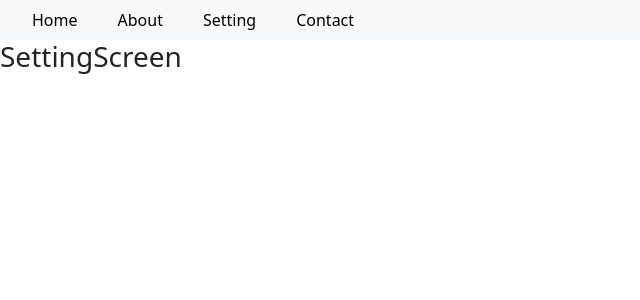
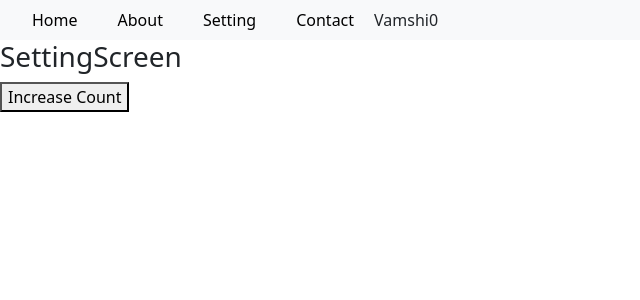
Before and after one commit to Vamshii17/REACT_PRACTICE, a React (Create React App) app: page /setting in a window 1280 px wide. Shown: the top 300 px of the page, without its empty margins (0-640 px from the left). Built offline with nearby package versions, Linux system fonts and the light colour scheme.

Commit message:
Prop drilling, global state management, context API and useContext hook

```diff
--- a/src/Components/Nav_Bar/nav_Bar.js
+++ b/src/Components/Nav_Bar/nav_Bar.js
@@ -1,6 +1,11 @@
+import { useContext } from "react";
 import { Link } from "react-router-dom";
+import { UserInfo } from "../../Navigation/navigationStack";
 
 const NavBar = () => {
+  const globalInfo = useContext(UserInfo)
+  console.log("globalInfo:", globalInfo)
+  const {name, count} = globalInfo;
     const lightMode = true;
     const linkStyle = {
         textDecoration: "none",
@@ -27,6 +32,10 @@ const NavBar = () => {
             <li className="nav-item">
               <Link style={linkStyle} to={"/contact"}>Contact</Link>
             </li>
+            <li className="nav-item">
+              {name}
+              {count}
+            </li>
           </ul>
         </div>
       </nav>
--- a/src/Navigation/navigationStack.js
+++ b/src/Navigation/navigationStack.js
@@ -5,11 +5,27 @@ import ContactScreen from "../Screens/contactScreen";
 import SettingScreen from "../Screens/settingScreen";
 import InvalidScreen from "../Screens/invalidScreen";
 import ProductDetailsCmp from "../Components/productListing/productDetails";
+import { createContext, useState } from "react";
 
+export const UserInfo = createContext();
 
 const NavigationStack = () => {
+    const [userName, setUserName] = useState("Vamshi");
+    const [count, setCount] = useState(0);
+
+    const increaseCount = () => {
+        setCount(count+1);
+    }
+
     return(
         <>
+        <UserInfo.Provider value={{
+            name: userName,
+            salary: 2000,
+            count: count,
+            increaseCount: increaseCount,
+
+            }} >
         <BrowserRouter>
             <Routes>
                 {/* Static Routes or Valid Screens */}
@@ -23,7 +39,9 @@ const NavigationStack = () => {
                 <Route path={":category/:productId"} Component={ProductDetailsCmp}/>
             </Routes>
         </BrowserRouter>
+        </UserInfo.Provider>
         </>
     )
 }
+
 export default NavigationStack;
--- a/src/Screens/settingScreen.js
+++ b/src/Screens/settingScreen.js
@@ -1,11 +1,16 @@
+import { useContext } from "react";
 import NavBar from "../Components/Nav_Bar/nav_Bar";
+import { UserInfo } from "../Navigation/navigationStack";
 
 
 const SettingScreen = () => {
+    const globalInfo = useContext(UserInfo);
+    const{increaseCount} = globalInfo
     return(
         <>
         <NavBar />
-        <h3>SettingScreen</h3>
+        <h3>SettingScreen {increaseCount}</h3>
+        <button onClick={increaseCount}>Increase Count</button>
         </>
     )
 }
```
